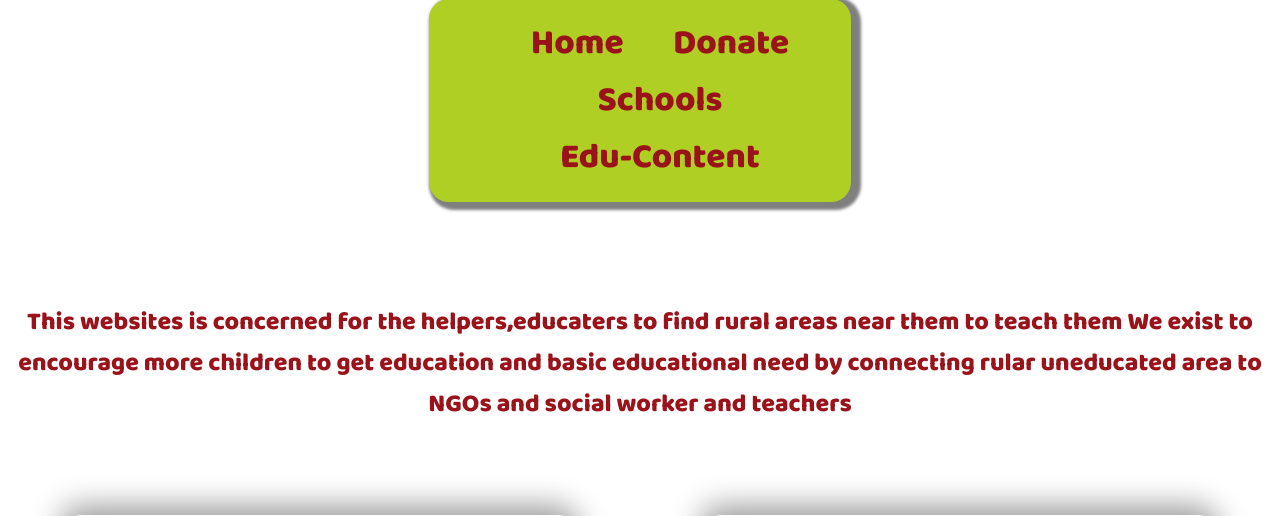
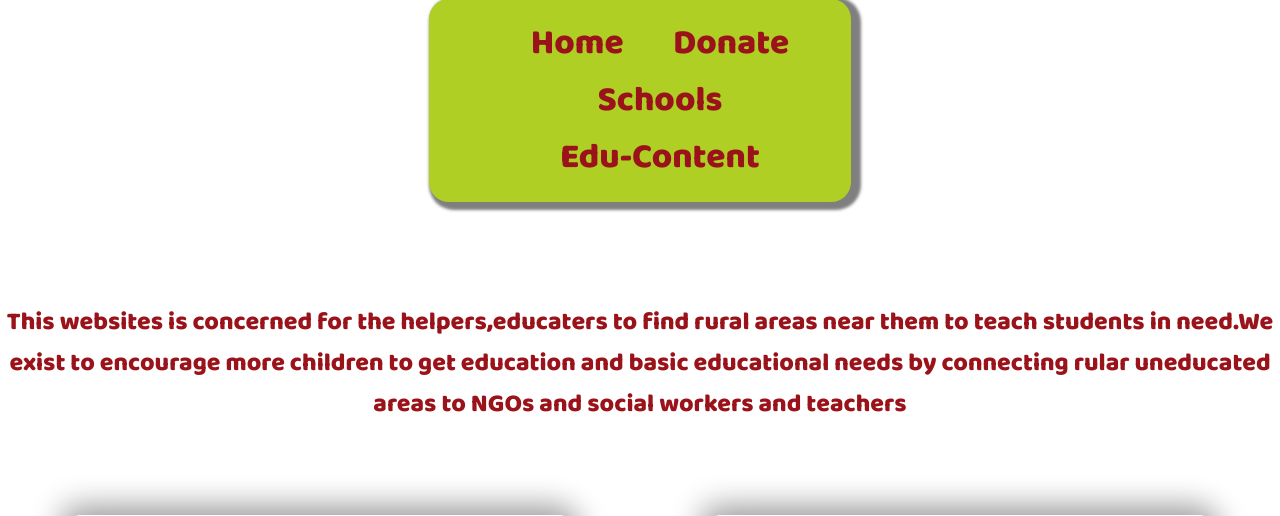
Before and after one commit to parisadikshit/Help-edu, a Django app: template helpedu/edu/templates/edu/index.html in a window 1280 px wide. Shown: the part 101-617 px from the top of the page. Run offline with Django 3.2, Linux system fonts and the light colour scheme; the template is opened without the code that fills it, so the values that code supplies are empty.

Commit message:
Update index.html

```diff
--- a/helpedu/edu/templates/edu/index.html
+++ b/helpedu/edu/templates/edu/index.html
@@ -44,7 +44,7 @@
 
 
 {% block body%}
-<p>This websites is concerned for the helpers,educaters to find rural areas near them to teach them    We exist to encourage more children to get education and basic educational need by connecting rular uneducated area to NGOs and social worker and teachers </p>
+<p>This websites is concerned for the helpers,educaters to find rural areas near them to teach students in need.We exist to encourage more children to get education and basic educational needs by connecting rular uneducated areas to NGOs and social workers and teachers </p>
 
 <div class="rect-list">
     <div class="rect">
```
